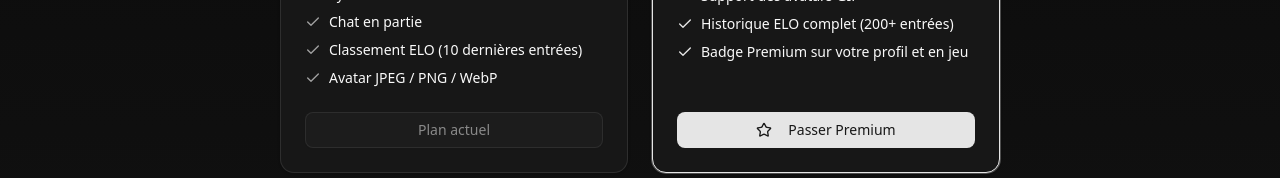
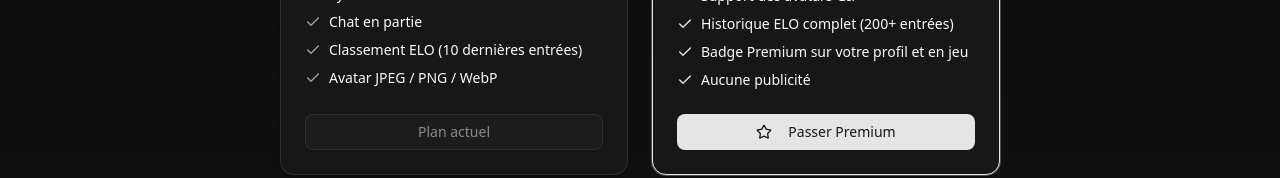
Before and after one commit to garerim/dixo, a Next.js app: page /pricing in a window 1280 px wide. Shown: the part 370-548 px from the top of the page. Built offline with nearby package versions, Linux system fonts and the light colour scheme; no server answers.

Commit message:
feat: add 'No Ads' premium feature and update localization
- Introduced 'noAds' premium feature key to enhance user experience for premium subscribers.
- Updated English, Spanish, and French localization files to include descriptions for the new feature, ensuring consistency across languages.

```diff
--- a/app/pricing/_components/pricing-client.tsx
+++ b/app/pricing/_components/pricing-client.tsx
@@ -37,6 +37,7 @@ const PREMIUM_FEATURE_KEYS = [
   "premiumFeatures.gifAvatar",
   "premiumFeatures.fullEloHistory",
   "premiumFeatures.premiumBadge",
+  "premiumFeatures.noAds",
 ] as const;
 
 export function PricingClient() {
--- a/i18n/messages/en.json
+++ b/i18n/messages/en.json
@@ -260,7 +260,8 @@
       "everythingInFree": "Everything in Free",
       "gifAvatar": "GIF avatar support",
       "fullEloHistory": "Full ELO history (200+ entries)",
-      "premiumBadge": "Premium badge on your profile & in-game"
+      "premiumBadge": "Premium badge on your profile & in-game",
+      "noAds": "No ads"
     }
   },
   "shop": {
--- a/i18n/messages/es.json
+++ b/i18n/messages/es.json
@@ -260,7 +260,8 @@
       "everythingInFree": "Todo del plan gratuito",
       "gifAvatar": "Soporte de avatares GIF",
       "fullEloHistory": "Historial ELO completo (200+ entradas)",
-      "premiumBadge": "Insignia Premium en tu perfil y en partida"
+      "premiumBadge": "Insignia Premium en tu perfil y en partida",
+      "noAds": "Sin publicidad"
     }
   },
   "shop": {
--- a/i18n/messages/fr.json
+++ b/i18n/messages/fr.json
@@ -260,7 +260,8 @@
       "everythingInFree": "Tout le plan gratuit",
       "gifAvatar": "Support des avatars GIF",
       "fullEloHistory": "Historique ELO complet (200+ entrées)",
-      "premiumBadge": "Badge Premium sur votre profil et en jeu"
+      "premiumBadge": "Badge Premium sur votre profil et en jeu",
+      "noAds": "Aucune publicité"
     }
   },
   "shop": {
```
